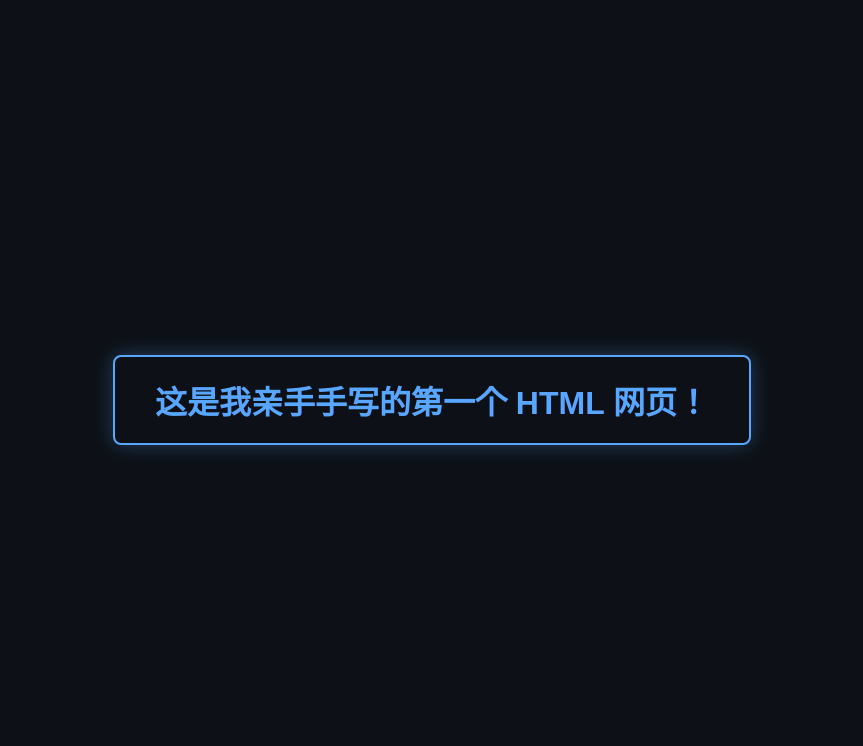
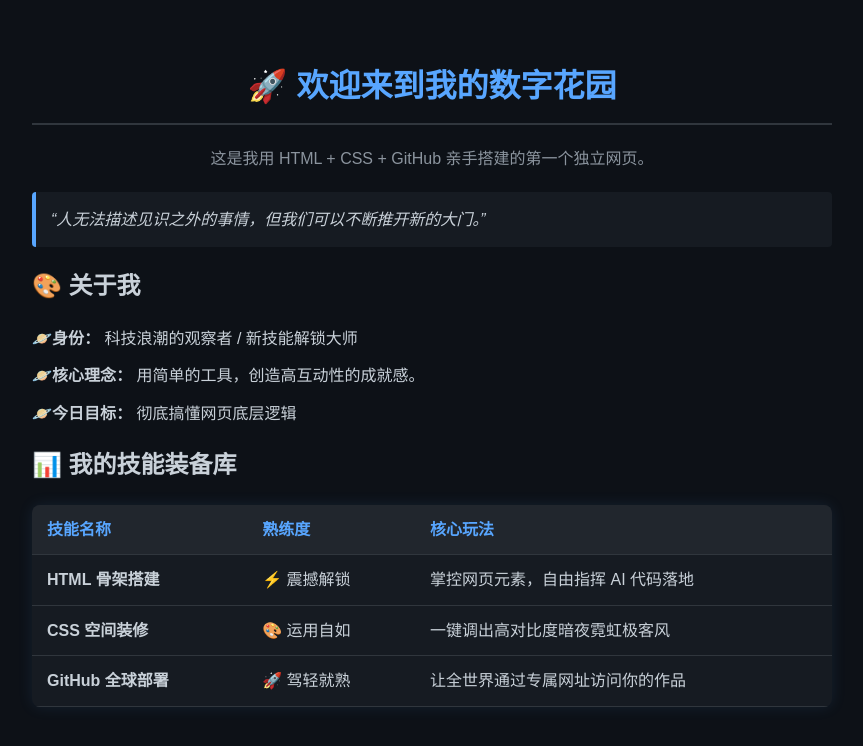
Before and after one commit to ziyifinn-maker/ziyifinn-maker.github.io, a plain HTML site: page index.html in a window 1280 px wide. Shown: the whole page, without its empty margins (208-1071 px from the left). Drawn offline with Linux system fonts and the light colour scheme.

Commit message:
Add files via upload

```diff
--- a/index.html
+++ b/index.html
@@ -1,33 +1,114 @@
 <!DOCTYPE html>
-<html lang="en">
+<html lang="zh">
 <head>
     <meta charset="UTF-8">
     <meta name="viewport" content="width=device-width, initial-scale=1.0">
-    <title>Document</title>
+    <title>我的数字花园</title>
     <style>
-    body {
-        background-color: #0d1117; /* 把网页背景变成极客暗夜黑 */
-        color: #58a6ff;            /* 把文字变成极具科技感的荧光蓝 */
-        font-family: "Microsoft YaHei", sans-serif; /* 换成更优雅的微软雅黑字体 */
-        display: flex;
-        justify-content: center;   /* 让内容水平居中 */
-        align-items: center;       /* 让内容垂直居中 */
-        height: 100vh;             /* 让网页铺满整个屏幕 */
-        margin: 0;
-    }
-    h1 {
-        border: 2px solid #58a6ff; /* 给大标题加一个酷炫的荧光蓝边框 */
-        padding: 20px 40px;        /* 让边框和文字之间留出呼吸空间 */
-        border-radius: 8px;        /* 让边框的四角变得圆润 */
-        box-shadow: 0 0 20px rgba(88, 166, 255, 0.3); /* 给边框加上一层淡淡的黑客帝国科幻荧光效果 */
-    }
-</style>
+        body {
+            background-color: #0d1117; /* 极客暗夜黑 */
+            color: #c9d1d9;            /* 优雅的浅灰文字 */
+            font-family: "Microsoft YaHei", sans-serif;
+            padding: 40px 20px;
+            max-width: 800px;          /* 让网页内容在中间聚集，方便阅读 */
+            margin: 0 auto;            /* 居中显示 */
+            line-height: 1.6;
+        }
+        h1 {
+            color: #58a6ff;            /* 科技荧光蓝 */
+            border-bottom: 2px solid #30363d;
+            padding-bottom: 10px;
+            text-align: center;
+        }
+        .motto {
+            background-color: #161b22;
+            border-left: 4px solid #58a6ff;
+            padding: 15px;
+            font-style: italic;
+            margin: 20px 0;
+            border-radius: 4px;
+        }
+        ul {
+            list-style-type: none;
+            padding-left: 0;
+        }
+        li {
+            margin-bottom: 12px;
+            padding-left: 20px;
+            position: relative;
+        }
+        li::before {
+            content: "🪐";
+            position: absolute;
+            left: 0;
+        }
+        /* 表格高级炫酷装修 */
+        table {
+            width: 100%;
+            border-collapse: collapse;
+            margin-top: 20px;
+            background-color: #161b22;
+            border-radius: 8px;
+            overflow: hidden;
+            box-shadow: 0 0 15px rgba(88, 166, 255, 0.1);
+        }
+        th, td {
+            padding: 12px 15px;
+            text-align: left;
+            border-bottom: 1px solid #30363d;
+        }
+        th {
+            background-color: #21262d;
+            color: #58a6ff;
+        }
+        tr:hover {
+            background-color: #1f242c; /* 鼠标悬停变色互动 */
+        }
+    </style>
 </head>
 <body>
 
-<h1>这是我亲手手写的第一个 HTML 网页！</h1>
+    <h1>🚀 欢迎来到我的数字花园</h1>
+    <p style="text-align: center; color: #8b949e;">这是我用 HTML + CSS + GitHub 亲手搭建的第一个独立网页。</p>
 
+    <div class="motto">
+        “人无法描述见识之外的事情，但我们可以不断推开新的大门。”
+    </div>
 
+    <h2>🎨 关于我</h2>
+    <ul>
+        <li><strong>身份：</strong> 科技浪潮的观察者 / 新技能解锁大师</li>
+        <li><strong>核心理念：</strong> 用简单的工具，创造高互动性的成就感。</li>
+        <li><strong>今日目标：</strong> 彻底搞懂网页底层逻辑</li>
+    </ul>
+
+    <h2>📊 我的技能装备库</h2>
+    <table>
+        <thead>
+            <tr>
+                <th>技能名称</th>
+                <th>熟练度</th>
+                <th>核心玩法</th>
+            </tr>
+        </thead>
+        <tbody>
+            <tr>
+                <td><strong>HTML 骨架搭建</strong></td>
+                <td>⚡ 震撼解锁</td>
+                <td>掌控网页元素，自由指挥 AI 代码落地</td>
+            </tr>
+            <tr>
+                <td><strong>CSS 空间装修</strong></td>
+                <td>🎨 运用自如</td>
+                <td>一键调出高对比度暗夜霓虹极客风</td>
+            </tr>
+            <tr>
+                <td><strong>GitHub 全球部署</strong></td>
+                <td>🚀 驾轻就熟</td>
+                <td>让全世界通过专属网址访问你的作品</td>
+            </tr>
+        </tbody>
+    </table>
 
 </body>
 </html>
```
